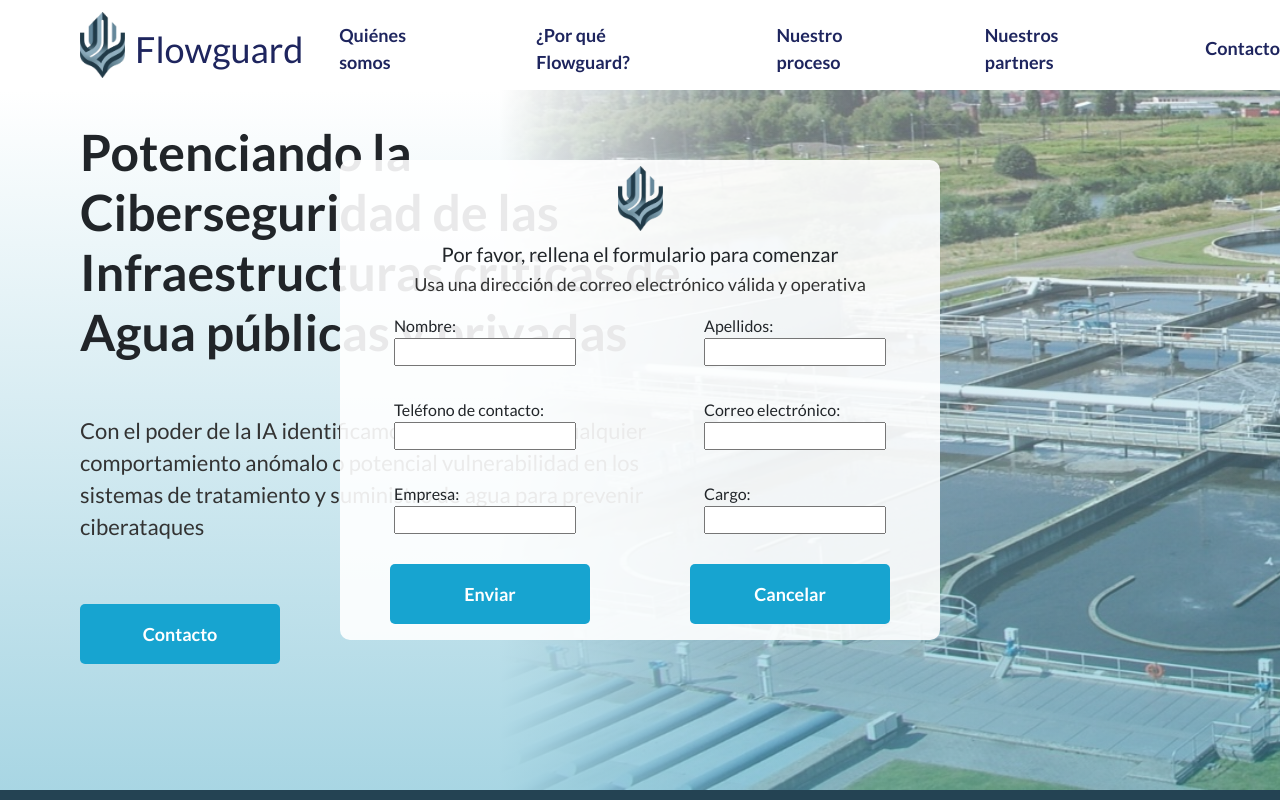
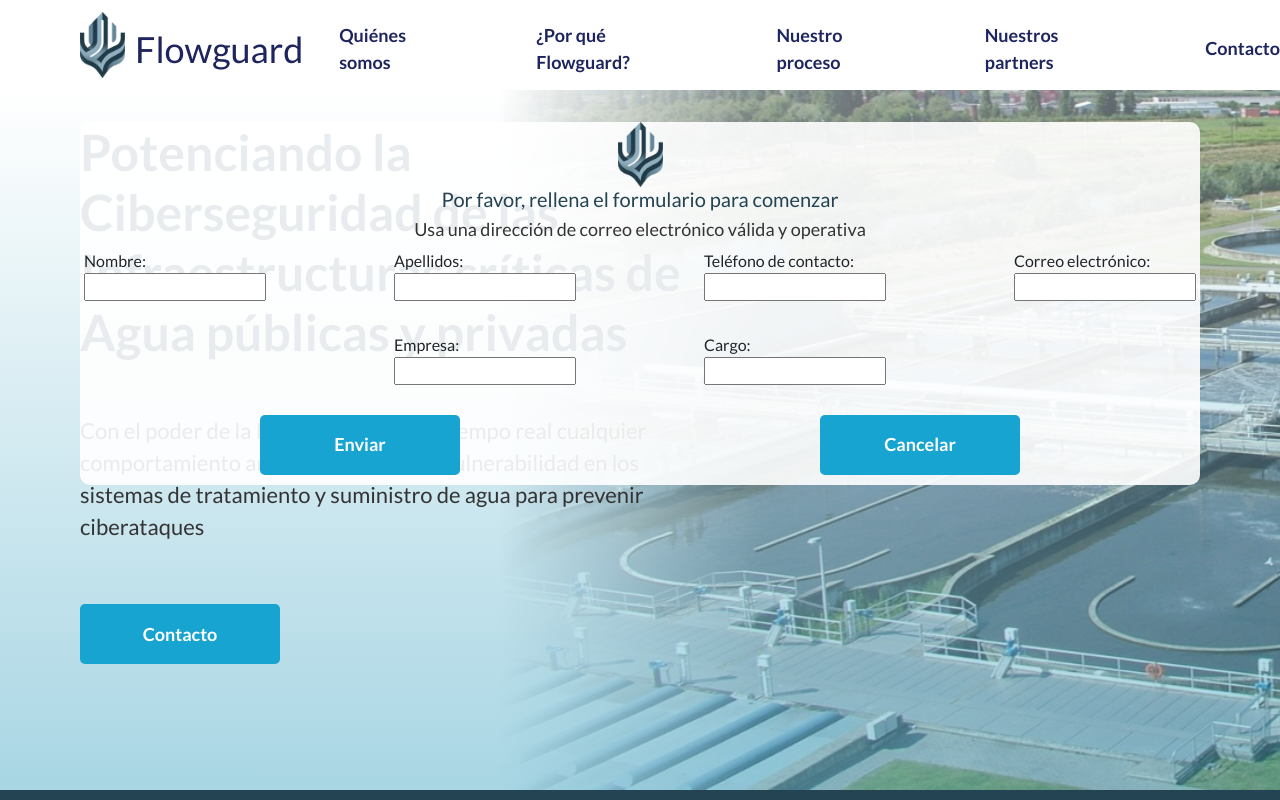
Before and after one commit to telcash/flowguard_frontend, a React (Create React App) app: page / in a window 1280 px wide. Both pictures are taken after a click on the button "Contacto". Shown: the top 800 px of the page. Built offline with nearby package versions, Linux system fonts and the light colour scheme.

Commit message:
Ajustados estilos en Hero y CtaForm

```diff
--- a/src/App.css
+++ b/src/App.css
@@ -2,7 +2,7 @@
     --margin-sides-xl: 10rem;
     --margin-sides-l: 5rem;
     --margin-sides-m: 2.5rem;
-    --margin-sides-s: 1.25rem
+    --margin-sides-s: 1.25rem;
     --primary-color: #234353;
     --secondary-color: #8eafc2;
     --paragraph-color: #333;
--- a/src/components/cta-form/cta-form.css
+++ b/src/components/cta-form/cta-form.css
@@ -1,8 +1,5 @@
 .fg__ctaForm {
     width: 100%;
-    min-width: 320px;
-    max-width: 600px;
-    min-height: 480px;
     display: flex;
     flex-direction: column;
     justify-content: space-around;
@@ -99,8 +96,9 @@
               transform: translateZ(0);
       opacity: 1;
     }
-  }
-  @keyframes fade-in-fwd {
+}
+
+@keyframes fade-in-fwd {
     0% {
       -webkit-transform: translateZ(-80px);
               transform: translateZ(-80px);
@@ -111,4 +109,4 @@
               transform: translateZ(0);
       opacity: 1;
     }
-  }
+}
--- a/src/containers/hero-section/hero-section.css
+++ b/src/containers/hero-section/hero-section.css
@@ -56,10 +56,11 @@
 }
 
 .fg__hero-cta-form {
+    width: 100%;
+    padding: 0 var(--margin-sides-xl);
     position: fixed;
-    top: 50%;
-    left: 50%;
-    transform: translate(-50%, -50%);
+    top: calc(var(--navbar-height) + 2rem);
+    left: 0;
     z-index: 1000;
 }
 
@@ -121,6 +122,10 @@
         margin-left: var(--margin-sides-s);
     }
 
+    .fg__hero-cta-form {
+        padding: 0 1.25rem;
+    }
+
     .fg__hero-image {
         position: absolute;
         top: 0;
@@ -148,6 +153,10 @@
     .fg__hero-cta {
         margin-left: var(--margin-sides-m)
     }
+
+    .fg__hero-cta-form {
+        padding: 0 var(--margin-sides-m);
+    }
 }
 
 @media only screen and (min-width: 1200px) and (max-width: 1600px) {
@@ -164,4 +173,8 @@
     .fg__hero-cta {
         margin-left: var(--margin-sides-l);
     }
+
+    .fg__hero-cta-form {
+        padding: 0 var(--margin-sides-l);
+    }
 }
```
